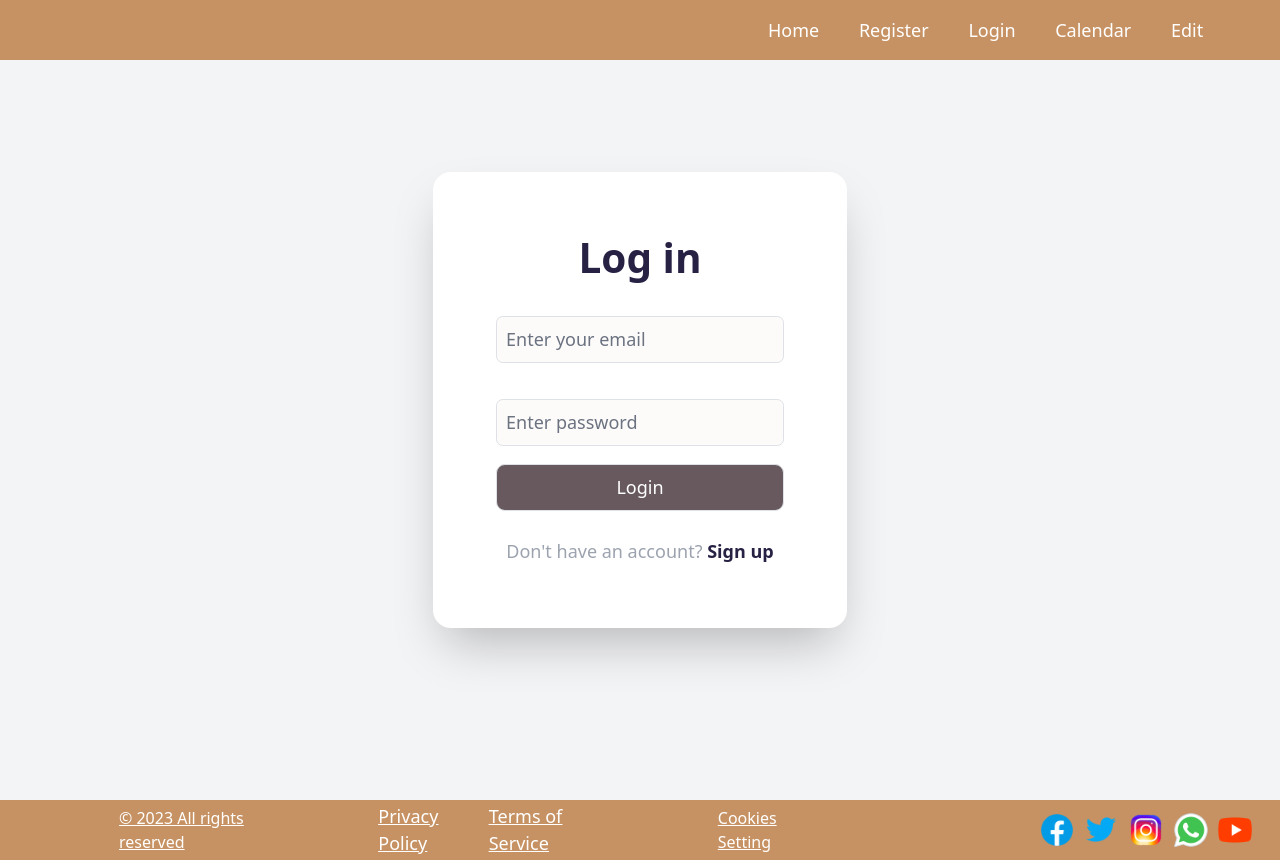
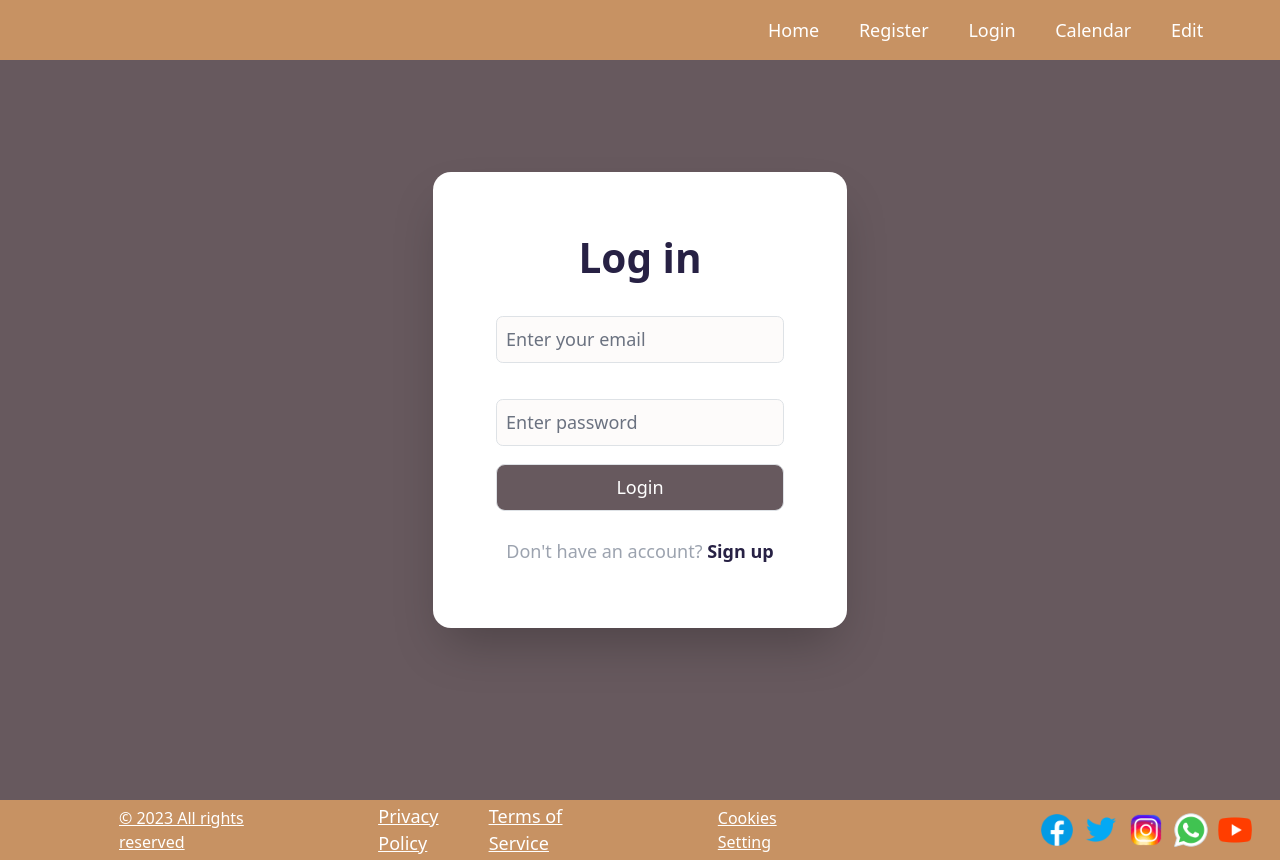
Before and after one commit to JoonAro/calendarMaker, a React (Vite) app: page /login in a window 1280 px wide. Built offline with nearby package versions, Linux system fonts and the light colour scheme; no server answers.

Commit message:
Change background in login and register pages

```diff
--- a/src/routes/Login.jsx
+++ b/src/routes/Login.jsx
@@ -7,7 +7,7 @@ const Login = () => {
   };
 
   return (
-    <div className="flex items-center justify-center min-h-screen bg-gray-100">
+    <div className="flex items-center justify-center min-h-screen bg-mainBackground">
       <div className="relative flex flex-col m-6 space-y-8 bg-white shadow-2xl rounded-2xl md:flex-row md:space-y-0">
         <div className="flex flex-col justify-center p-8 md:p-14">
           <span className="mb-3 text-4xl font-bold text-center text-fontDark">Log in</span>
--- a/src/routes/Register.jsx
+++ b/src/routes/Register.jsx
@@ -8,7 +8,7 @@ const Register = () => {
     }
 
   return (
-<div className="flex items-center justify-center min-h-screen bg-gray-100">
+<div className="flex items-center justify-center min-h-screen bg-mainBackground">
 <div className="relative flex flex-col m-6 space-y-8 bg-white shadow-2xl rounded-2xl md:flex-row md:space-y-0 ">
 <div className="flex flex-col justify-center p-8 md:p-14">
 <span className="mb-3 text-4xl font-bold text-center text-fontDark">Sign up</span>
```
